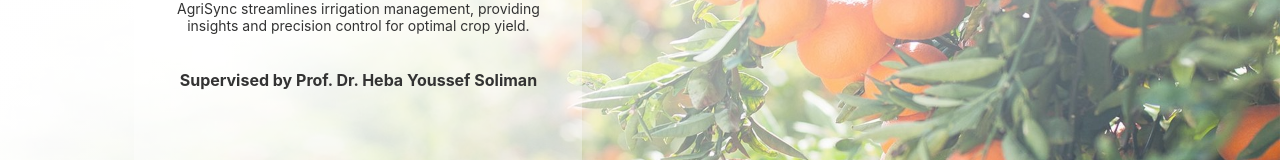
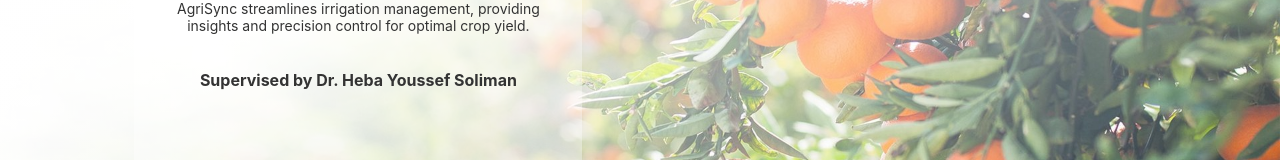
Before and after one commit to KarimShousha/AgriSync-platform-S.A.V.E-, a React (Create React App) app: page /home in a window 1280 px wide. Shown: the part 252-412 px from the top of the page. Built offline with nearby package versions, Linux system fonts and the light colour scheme; no server answers; sample sign-in values are in the browser's storage.

Commit message:
Update HomeContent.jsx

```diff
--- a/src/Components/HomeContent.jsx
+++ b/src/Components/HomeContent.jsx
@@ -12,7 +12,7 @@ export default function HomeContent(){
     <div className="home1card">
         <h2 className='pivotHeader'>AgriSync Platform</h2>
         <p>AgriSync streamlines irrigation management, providing insights and precision control for optimal crop yield.</p>
-        <h3>Supervised by Prof. Dr. Heba Youssef Soliman</h3>
+        <h3>Supervised by Dr. Heba Youssef Soliman</h3>
     </div>
     </div>
     </div>
```
